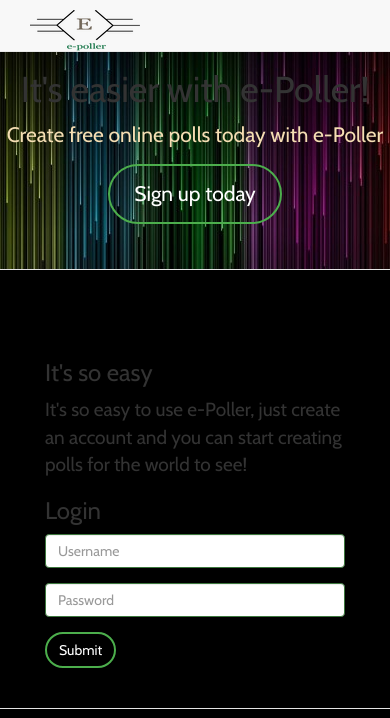
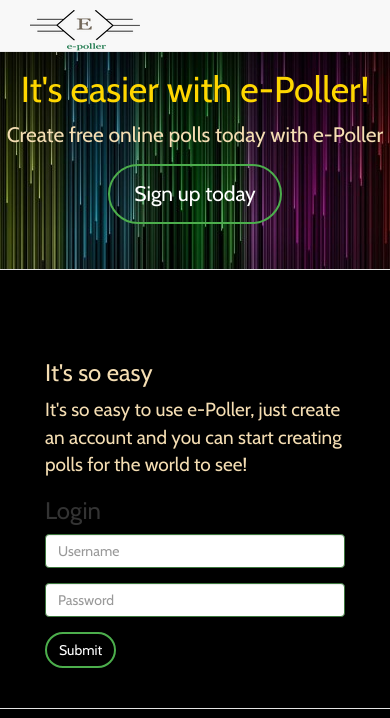
Before and after one commit to mansiagnihotrii/e-poller, a Flask app: page /login in a window 390 px wide. Shown: the top 718 px of the page. Run offline with Flask 2, Linux system fonts and the light colour scheme; some libraries are stand-ins or nearby versions.

Commit message:
Bugs fixed for mobile version

```diff
--- a/templates/index.html
+++ b/templates/index.html
@@ -35,8 +35,8 @@
         </nav>
 
       <div class="jumbotron">
-        <h1>It's easier with e-Poller!</h1>
-        <p class="lead">Create free online polls today with e-Poller</p>
+        <h1 style="color:gold;">It's easier with e-Poller!</h1>
+        <p class="lead" style="color:wheat;">Create free online polls today with e-Poller</p>
 
         {% if not session.get('user_id') %}
         <p><a class="btn btn-lg btn-success" href="{{ url_for('register') }}" role="button">Sign up today</a></p>
@@ -51,8 +51,8 @@
 
 
           <div class="col-lg-6">
-            <h3>It's so easy</h3>
-            <p>It's so easy to use e-Poller, just create an account and you can start
+            <h3 style="color:wheat;">It's so easy</h3>
+            <p style="color:wheat;">It's so easy to use e-Poller, just create an account and you can start
             creating polls for the world to see!</p>
           </div>
 
```
